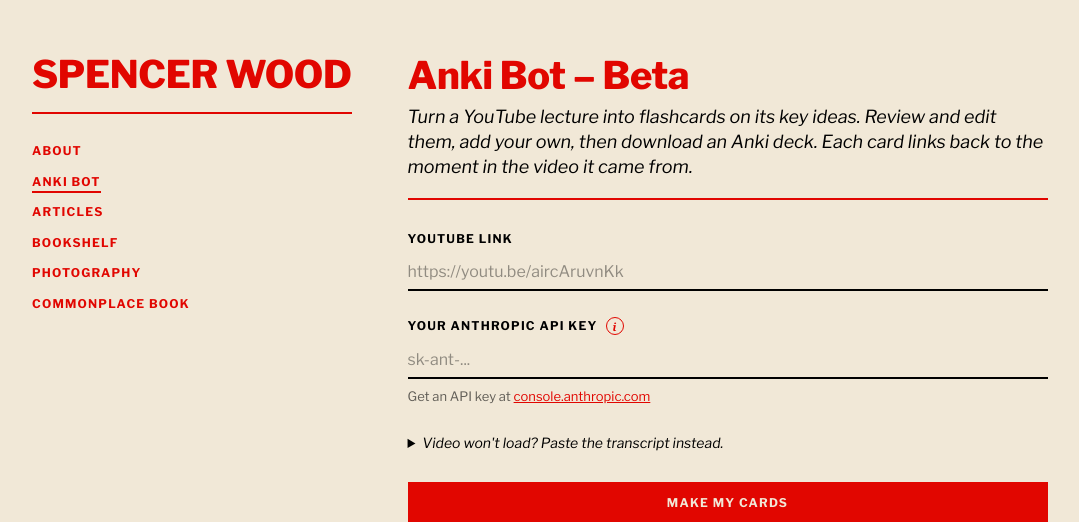
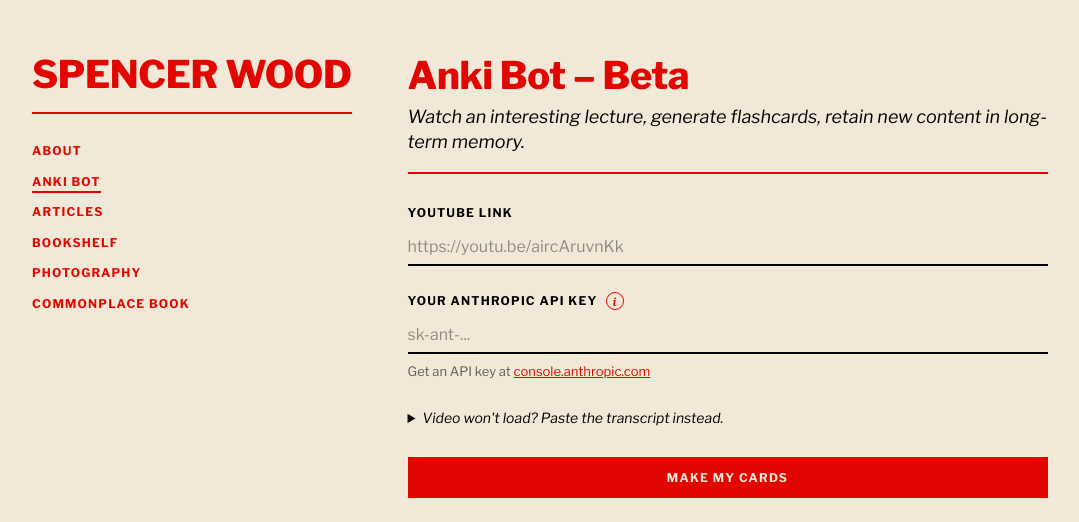
Before and after one commit to spencerwood1031/anki-bot, a Flask app: page / in a window 1280 px wide. Shown: the top 522 px of the page, without its empty margins (36-1115 px from the left). Run offline with Flask 3, Linux system fonts and the light colour scheme.

Commit message:
New page subtitle
Co-Authored-By: Claude Opus 5.5 <noreply@anthropic.com>
Claude-Session: https://claude.ai/code/session_01Bye6LtamV8Mfu8XroN8AoQ

```diff
--- a/templates/index.html
+++ b/templates/index.html
@@ -188,7 +188,7 @@
 
 <main>
   <h2 class="title">Anki Bot – Beta</h2>
-  <p class="sub">Turn a YouTube lecture into flashcards on its key ideas. Review and edit them, add your own, then download an Anki deck. Each card links back to the moment in the video it came from.</p>
+  <p class="sub">Watch an interesting lecture, generate flashcards, retain new content in long-term memory.</p>
 
   <section id="start-view">
   <form id="deck-form">
```
